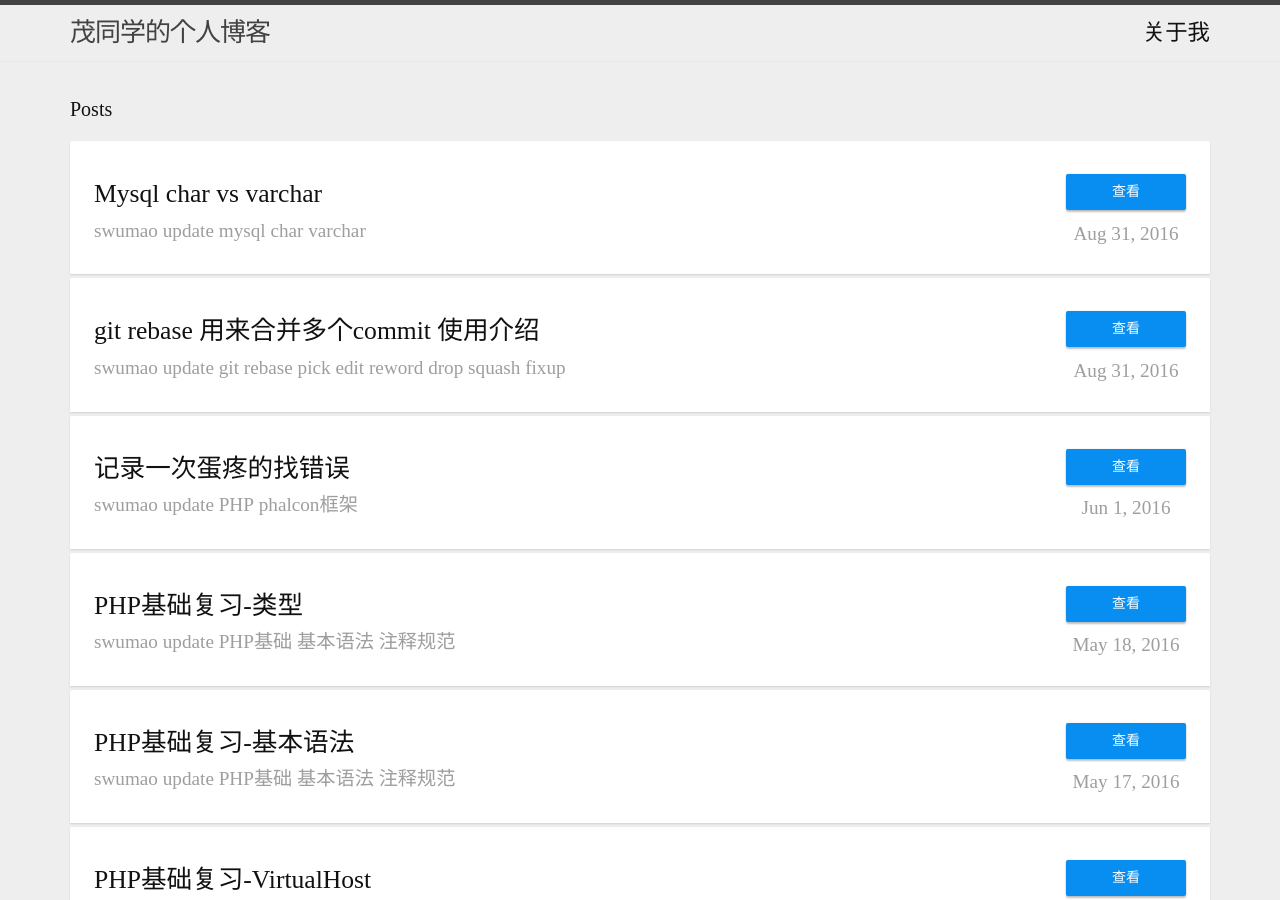
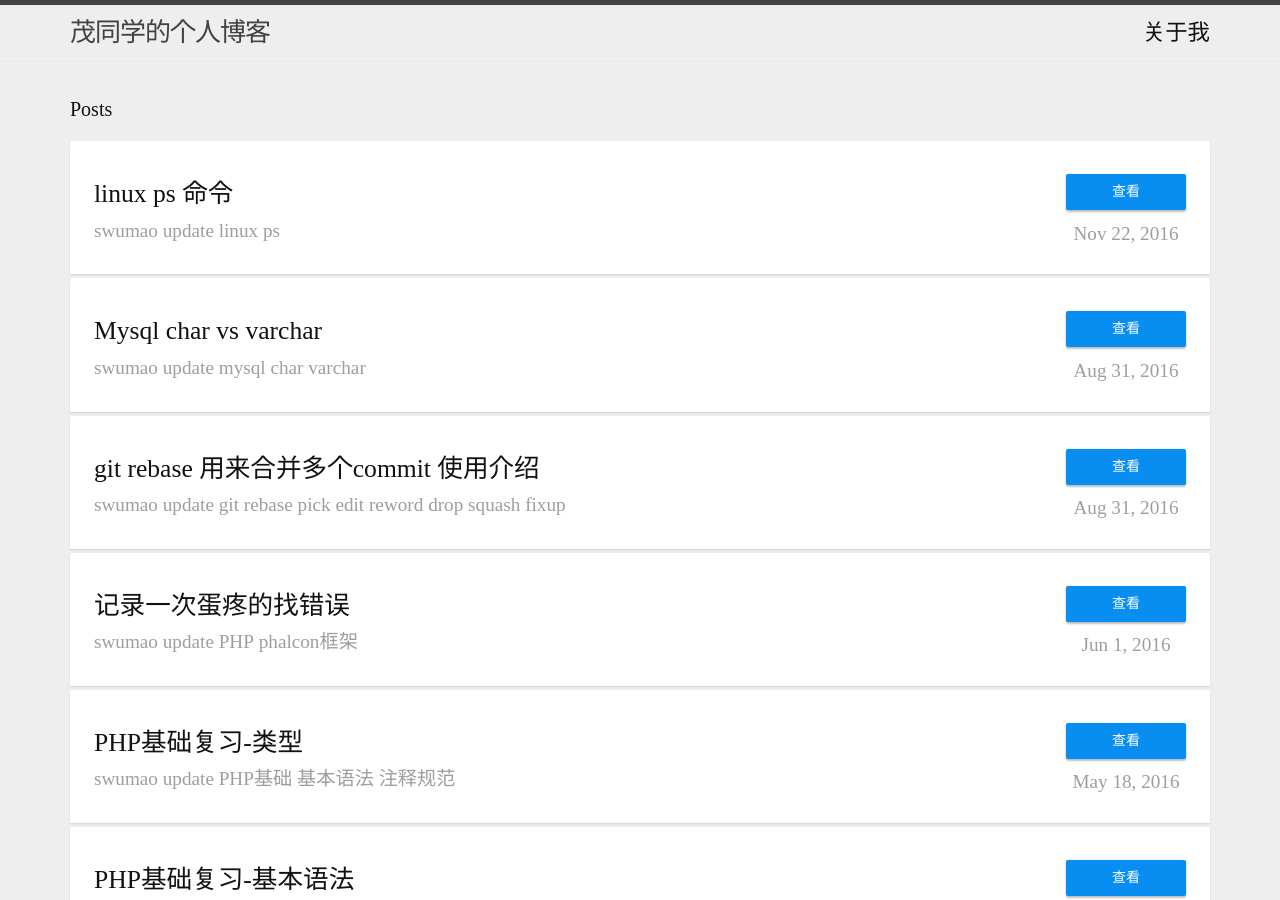
Before and after one commit to swumao/swumao.github.io, a Jekyll site: the page built from index.html, in a window 1280 px wide and 900 px high. Built offline with Jekyll 4.4.1, drawn with Linux system fonts in a browser that asks for light colours; some of the changed lines change nothing that is shown.

Commit message:
Add post linux ps command

````diff
--- /dev/null
+++ b/_posts/2016-11-22-linux-ps-command.markdown
@@ -0,0 +1,67 @@
+---
+layout: post
+title:  "linux ps 命令"
+date:   2016-11-22 21:51:00 +0800
+categories: swumao update linux ps
+---
+
+ps命令是我们在日常中使用比较多的命令，比如当我们需要查看一个程序是否正在运行中，一般情况下会使用如下的命令：
+
+```
+ps aux | grep php-fpm
+
+root          1  0.0  0.7 129304 15208 ?        Ss   Nov19   0:03 php-fpm: master process (/usr/local/etc/php-fpm.conf)
+www-data      5  0.1  0.6 129784 13716 ?        S    Nov19   2:46 php-fpm: pool www
+www-data      6  0.1  0.8 133644 17592 ?        S    Nov19   2:44 php-fpm: pool www
+www-data      7  0.1  0.7 132344 15904 ?        D    Nov19   2:15 php-fpm: pool www
+```
+
+那么下面的这些输出分别代表什么意思呢？下面将就ps命令平时用到最多的两个参数进行说明。
+
+1. `ps -l`
+
+  从左到右分别是：
+  - F 进程标志，说明进程权限，其中4代表root权限，1表示仅可进行fork，但不可exec
+  - S 进程状态，详细描述见后面的备注
+  - UID 该进程被该uid所拥有
+  - PID 该进程的pid号码
+  - UUID 此进程的父进程pid号码
+  - C CPU使用率，单位为百分比
+  - PRI Priority 代表此进程被CPU所执行的优先级，数值越小代表此进程越快被CPU执行
+  - NI Nice -20~19，PRI(new) = PRI(old)+Nice
+  - ADDR 指出该进程在内存的哪个部分 如果是running的进程，一般会显示-
+  - SZ 代表此进程用掉多少内存
+  - WCHAN 表示目前进程是否在运行中 如果是running的进程，一般会显示-
+  - TTY 登陆者的终端位置，如果为远程登录使用动态终端接口(pts/n)
+  - TIME 使用CPU的时间 是此进程实际花费CPU运行的时间，而不是系统时间
+  - CMD command，造成此程序的触发进程的命令
+2. `ps aux`
+
+  从左到右分别是：
+  - USER 该进程数据哪个用户账号的
+  - PID 该进程的进程标识号
+  - %CPU 该进程使用掉的CPU资源百分比
+  - %MEM 该进程所占用的物理内存百分比
+  - VSZ 该进程所占用的虚拟内存量(单位KiB, 1KiB=1024byte)
+  - RSS 该进程所占用的固定内存量
+  - TTY 该进程在哪个终端机上面运行
+  - STAT 该进程目前的状态，详细说明见后面的备注
+  - START 程序开始的时间
+  - TIME 该进程实际使用CPU的时间
+  - COMMAND 该进程的实际命令
+
+备注：
+
+1. 进程状态的说明
+  - R 运行中 running
+  - S 睡眠状态(idle)，但可以被唤醒(signal)
+  - D 不可被唤醒状态，通常可能在等待I/O
+  - T 停止状态，可能是在工作控制（后台暂停）或出错（trace）状态
+  - Z 僵尸状态 该进程已经被终止但却无法被删除至内存外
+  - X dead
+  - < 高优先级
+  - N 低优先级
+  - s 包含子进程
+  - + 位于后台的进程组
+  - L 有些页被锁进内存
+  - l 多线程的
````
Also changed, not shown: _posts/2016-08-31-Mysql-data-type-char-vs-varchar.markdown (line endings or trailing spaces).
